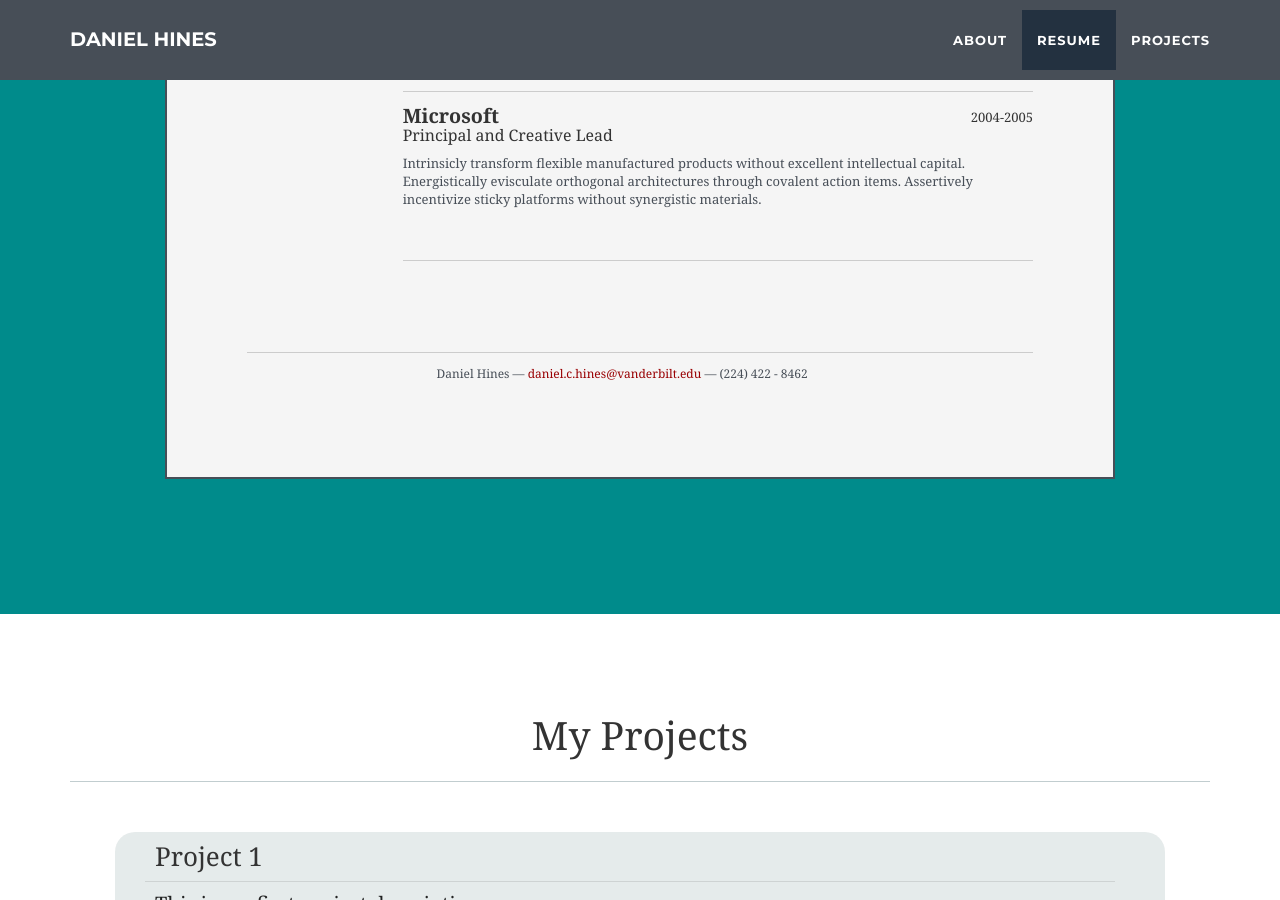
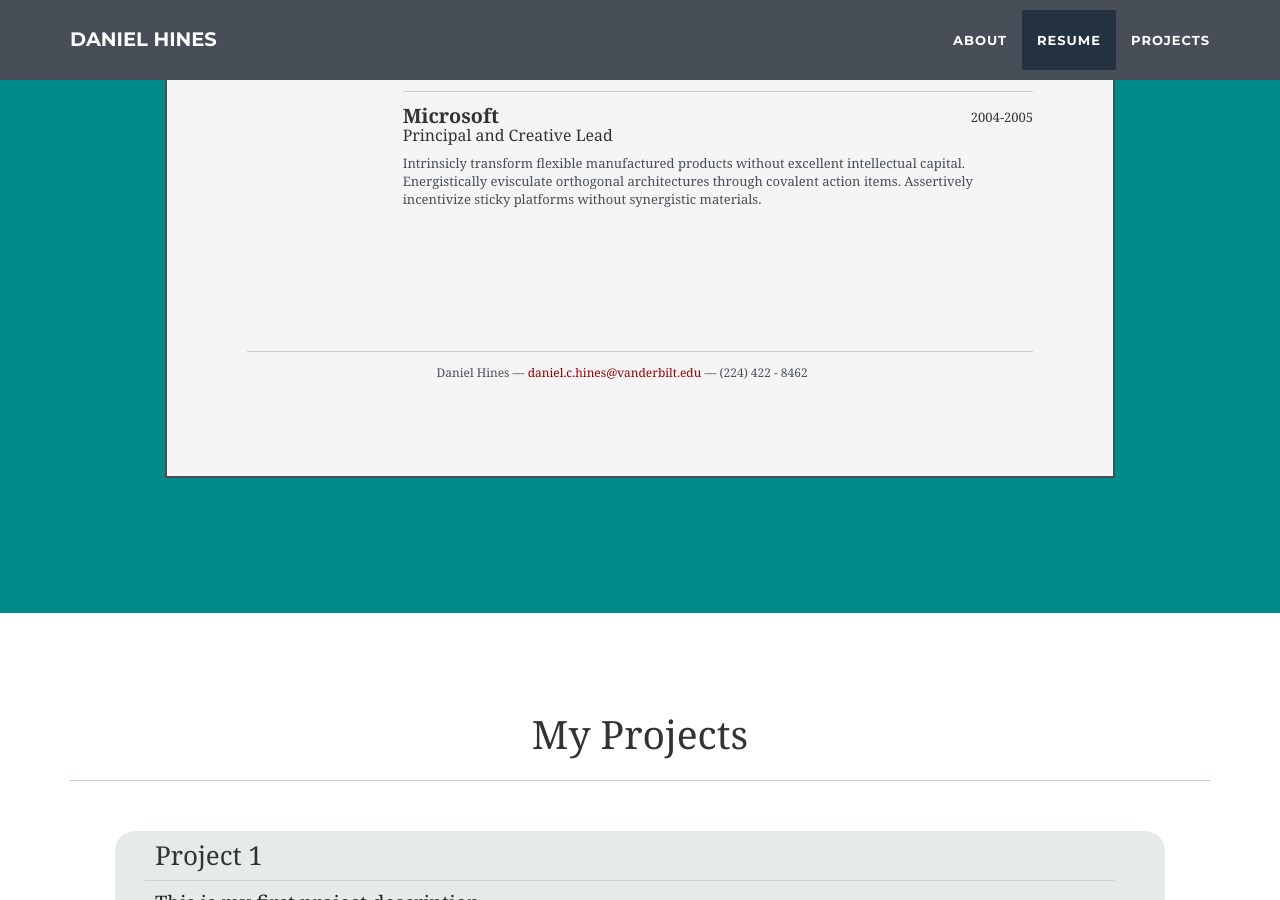
Before and after one commit to danielchines/danielchines.github.io, a Jekyll site: the page built from index.html, in a window 1280 px wide and 900 px high, scrolled down 2691 px. Built offline with Jekyll 4.4.1, drawn with Linux system fonts in a browser that asks for light colours.

Commit message:
Update resume.html

```diff
--- a/_includes/resume.html
+++ b/_includes/resume.html
@@ -126,7 +126,7 @@
 								<p class="resume">Progressively reconceptualize multifunctional "outside the box" thinking through inexpensive methods of empowerment. Compellingly morph extensive niche markets with mission-critical ideas. Phosfluorescently deliver bricks-and-clicks strategic theme areas rather than scalable benefits. </p>
 							</div>
 
-							<div class="job">
+							<div class="job last">
 								<h2>Microsoft</h2>
 								<h3>Principal and Creative Lead</h3>
 								<h4>2004-2005</h4>
```
